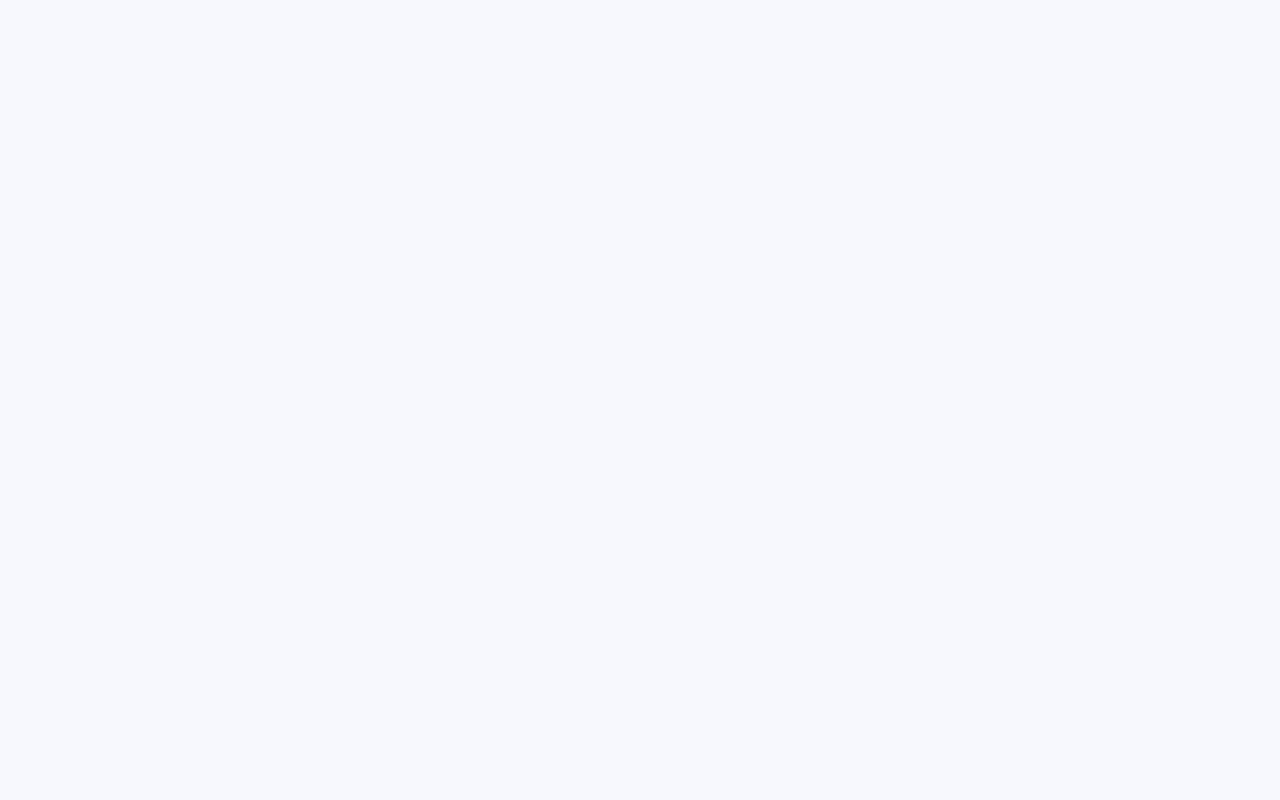
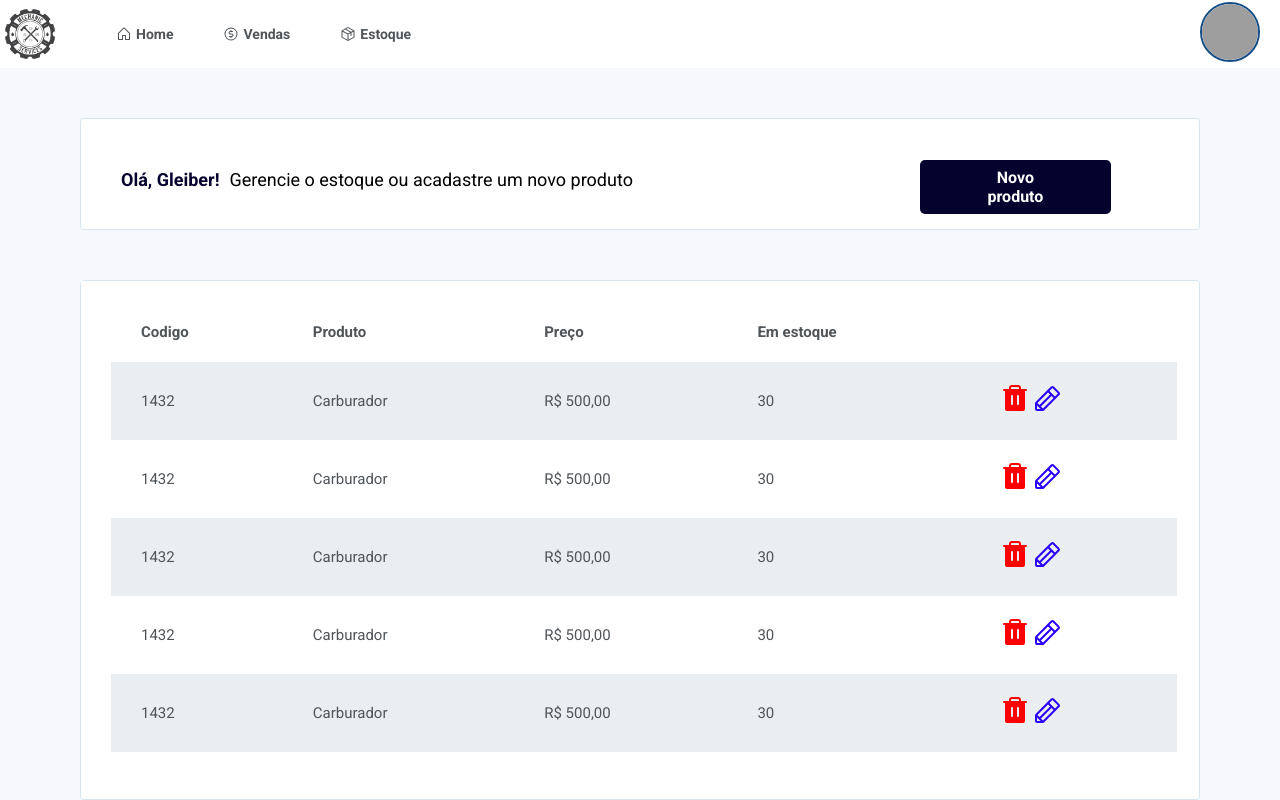
Before and after one commit to gleibercoelho/vite-project, a React (Vite) app: page /estoque in a window 1280 px wide. Before the commit this address had no page. Built offline with nearby package versions, Linux system fonts and the light colour scheme; sample sign-in values are in the browser's storage; grey boxes are pictures that could not be loaded; a web font is replaced by a local one.

Commit message:
add Page Stock

```diff
--- /dev/null
+++ b/src/pages/estoque/index.tsx
@@ -0,0 +1,83 @@
+import { useEffect } from "react";
+import { useNavigate } from "react-router-dom";
+import { Header } from "../../components/header";
+import { Cabecalho } from "../../components/Cabecalho/style";
+import { ButtonPrimary } from "../../components/ButtonPrimary";
+import {ContainerEstoque, ContentTitleEstoque} from './style';
+import { Trash, Pencil } from "@phosphor-icons/react";
+
+
+
+
+export function Estoque() {
+
+    const navigate = useNavigate();
+    useEffect(() =>{
+        const infoUserStorage = localStorage.getItem('@userInformationAccount');
+        if (infoUserStorage) {
+            console.log(infoUserStorage)
+        }else {
+            navigate('/login');
+        }
+    }, [])
+    return (
+        <>
+            <Header />
+            <Cabecalho>
+                <h2>Olá, Gleiber!</h2> <span> Gerencie o estoque ou acadastre um novo produto</span>
+                <ButtonPrimary title={"Novo produto"}>
+                    <button>Nova venda</button>
+                </ButtonPrimary>
+            </Cabecalho>
+            <ContainerEstoque>
+                <ContentTitleEstoque>
+                <table>
+                        <tr>
+                            <th>Codigo</th>
+                            <th>Produto</th>
+                            <th>Preço</th>
+                            <th>Em estoque</th>
+                            <th></th>
+                        </tr>
+                        <tr>
+                            <td>1432</td>
+                            <td>Carburador</td>
+                            <td>R$ 500,00</td>
+                            <td>30</td>
+                            <td><Trash size={32} color="#ff0000" weight="fill" /><Pencil size={32} color="#2b00ff" /></td>
+                        </tr>
+                        <tr>
+                            <td>1432</td>
+                            <td>Carburador</td>
+                            <td>R$ 500,00</td>
+                            <td>30</td>
+                            <td><Trash size={32} color="#ff0000" weight="fill" /><Pencil size={32} color="#2b00ff" /></td>
+                        </tr>
+                        <tr>
+                            <td>1432</td>
+                            <td>Carburador</td>
+                            <td>R$ 500,00</td>
+                            <td>30</td>
+                            <td><Trash size={32} color="#ff0000" weight="fill" /><Pencil size={32} color="#2b00ff" /></td>
+                        </tr>
+                        <tr>
+                            <td>1432</td>
+                            <td>Carburador</td>
+                            <td>R$ 500,00</td>
+                            <td>30</td>
+                            <td><Trash size={32} color="#ff0000" weight="fill" /><Pencil size={32} color="#2b00ff" /></td>
+                        </tr>
+                        <tr>
+                            <td>1432</td>
+                            <td>Carburador</td>
+                            <td>R$ 500,00</td>
+                            <td>30</td>
+                            <td><Trash size={32} color="#ff0000" weight="fill" /><Pencil size={32} color="#2b00ff" /></td>
+                        </tr>
+                    </table>
+                </ContentTitleEstoque>
+
+            </ContainerEstoque>
+        </>
+    )
+}
--- /dev/null
+++ b/src/pages/estoque/style.ts
@@ -0,0 +1,53 @@
+import styled from "styled-components";
+
+
+
+export const ContainerEstoque = styled.div`
+height: 65vh;
+background: #FFFFFF;
+box-shadow: 0px 10px 16px rgba(0, 0, 0, 0.25);
+border-radius: 6px;
+margin: 50px 80px 0px 80px;
+
+border: 1px solid #D7E5F2;
+border-radius: 4px;
+box-shadow: none; `
+export const ContentTitleEstoque = styled.div`
+ table{
+
+font-family: 'Roboto';
+font-style: normal;
+font-weight: 400;
+font-size: 15px;
+line-height: 18px;
+color: #50555A;
+background-color: #fff;
+text-align: left;
+border-spacing: 0;
+padding-left: 30px;
+padding-top: 21px;
+padding-bottom: 21px;
+width: 98%;
+height: 90%;
+
+th{
+    padding-left: 30px;
+    padding-top: 21px;
+    padding-bottom: 21px;
+}
+
+td{
+    padding-left: 30px;
+    padding-top: 21px;
+    padding-bottom: 21px;
+}
+
+tr:nth-child(even){
+    background-color: #EAEEF0;
+}
+
+tr:hover {
+    color: #fff;
+    background-color: #05032E;
+}
+}`
--- a/src/pages/vendas/index.tsx
+++ b/src/pages/vendas/index.tsx
@@ -47,7 +47,7 @@ export function Vendas() {
                             <td>Gleiber Coelho</td>
                             <td>R$ 500,00</td>
                             <td>Crédito</td>
-                            <td>icon</td>
+                            <td></td>
                         </tr>
                         <tr>
                             <td>13/03/2023</td>
@@ -55,7 +55,7 @@ export function Vendas() {
                             <td>Gleiber Coelho</td>
                             <td>R$ 500,00</td>
                             <td>Crédito</td>
-                            <td>icon</td>
+                            <td></td>
                         </tr>
                         <tr>
                             <td>13/03/2023</td>
@@ -63,7 +63,7 @@ export function Vendas() {
                             <td>Gleiber Coelho</td>
                             <td>R$ 500,00</td>
                             <td>Crédito</td>
-                            <td>icon</td>
+                            <td></td>
                         </tr>
                         <tr>
                             <td>13/03/2023</td>
@@ -71,7 +71,7 @@ export function Vendas() {
                             <td>Gleiber Coelho</td>
                             <td>R$ 500,00</td>
                             <td>Crédito</td>
-                            <td>icon</td>
+                            <td></td>
                         </tr>
                     </table>
                 </ContentTitleVendas>
--- a/src/router.tsx
+++ b/src/router.tsx
@@ -3,6 +3,7 @@ import { BrowserRouter } from "react-router-dom";
 import { Home } from "./pages/home";
 import { Login } from "./pages/login";
 import { Vendas } from "./pages/vendas";
+import { Estoque } from "./pages/estoque";
 
 export default function Router() {
     return (
@@ -11,6 +12,7 @@ export default function Router() {
             <Route path="/" element={<Home/>}/>
             <Route path="/login" element={<Login/>}/>
             <Route path="/vendas" element={<Vendas/>} />
+            <Route path="/estoque" element={<Estoque/>}/>
         </Routes>
         </BrowserRouter>
     )
```
